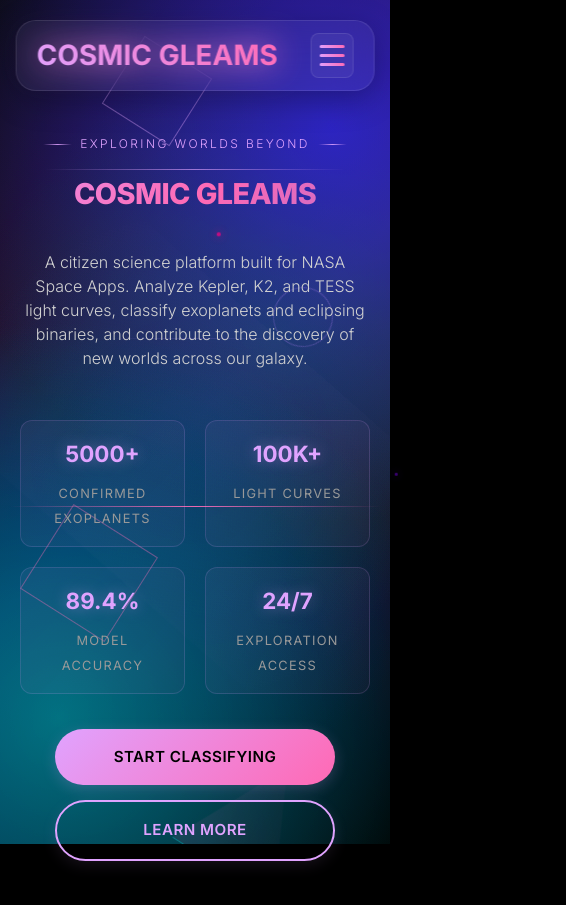
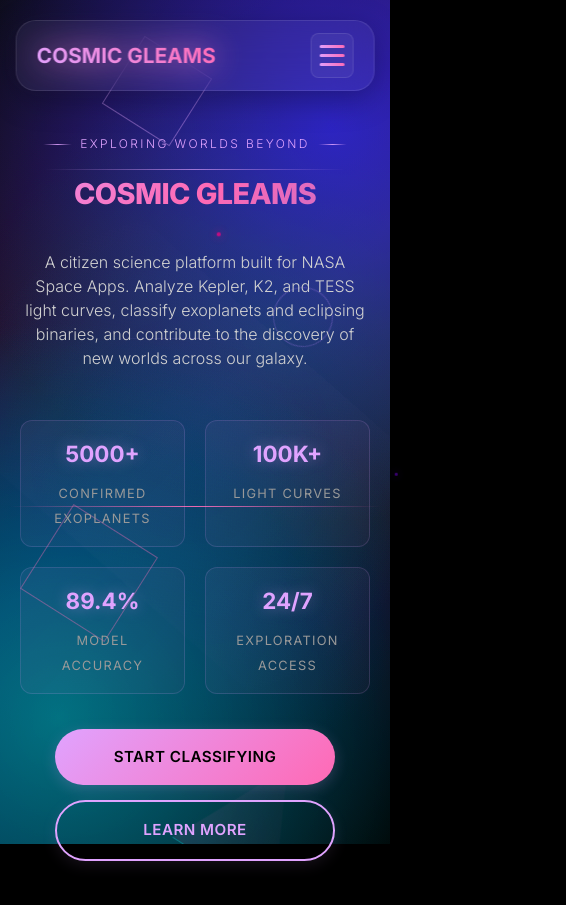
Before and after one commit to dev-rayhan-byte/cosmic_odyssey-, a plain HTML site: page index.html in a window 390 px wide. Shown: the top 905 px of the page, 566 px wide, since content can reach past the window. Drawn offline with Linux system fonts and the light colour scheme.

Commit message:
Update index.html

```diff
--- a/index.html
+++ b/index.html
@@ -8,7 +8,44 @@
   <link rel="preconnect" href="https://fonts.gstatic.com" crossorigin>
   <link href="https://fonts.googleapis.com/css2?family=Inter:wght@300;400;500;600;700;800&display=swap" rel="stylesheet">
   <link href="templatemo-neural-style.css" rel="stylesheet">
-</head>
+
+  <style>
+  /* Prevent horizontal overflow on small screens */
+/* 📱 Fix header overflow only on small screens */
+@media (max-width: 768px) {
+  html, body {
+    max-width: 100%;
+    overflow-x: hidden;
+  }
+
+
+
+  /* Prevent long logo text from pushing layout */
+  .logo {
+    white-space: nowrap;
+    font-size: clamp(1rem, 6vw, 1.3rem);
+    overflow: hidden;
+    text-overflow: ellipsis;
+  }
+
+  /* Wrap nav links instead of pushing screen */
+  .nav-links {
+    flex-wrap: wrap;
+    justify-content: flex-start;
+    max-width: 100%;
+  }
+
+  /* Keep decorative elements from overflowing */
+  .geometric-shapes,
+  .neural-lines {
+    overflow: hidden;
+    max-width: 100%;
+  }
+}
+
+  </style>
+
+  </head>
 <body>
   <!-- Background -->
   <div class="neural-background"></div>
@@ -152,7 +189,7 @@
         <a href="classifier.html">Classifier</a>
       </div>
       <div class="footer-copyright">
-        <p>&copy; 2025 Cosmic Gleams. Built with NASA Open Data.</p>
+        <p>&copy; 2025 Cosmic Gleams. Built with NASA Open Data. Developed by Rayhan Miah [Team Planet Hunter] </p>
       </div>
     </div>
   </footer>
```
